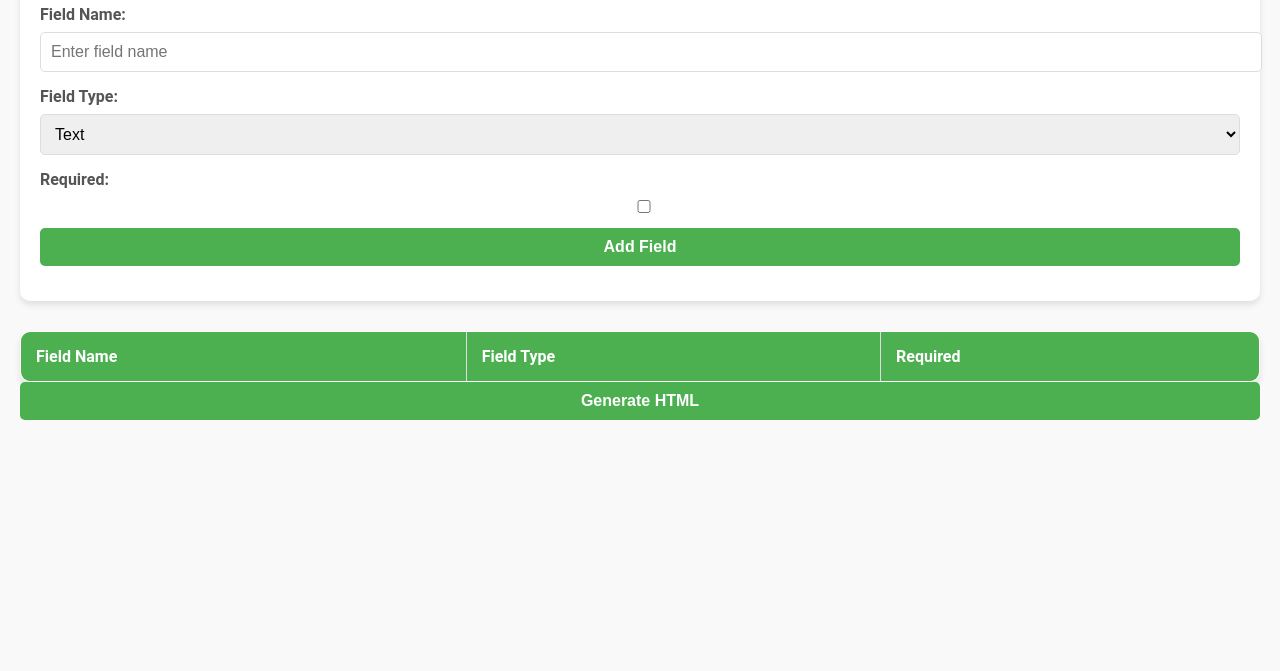
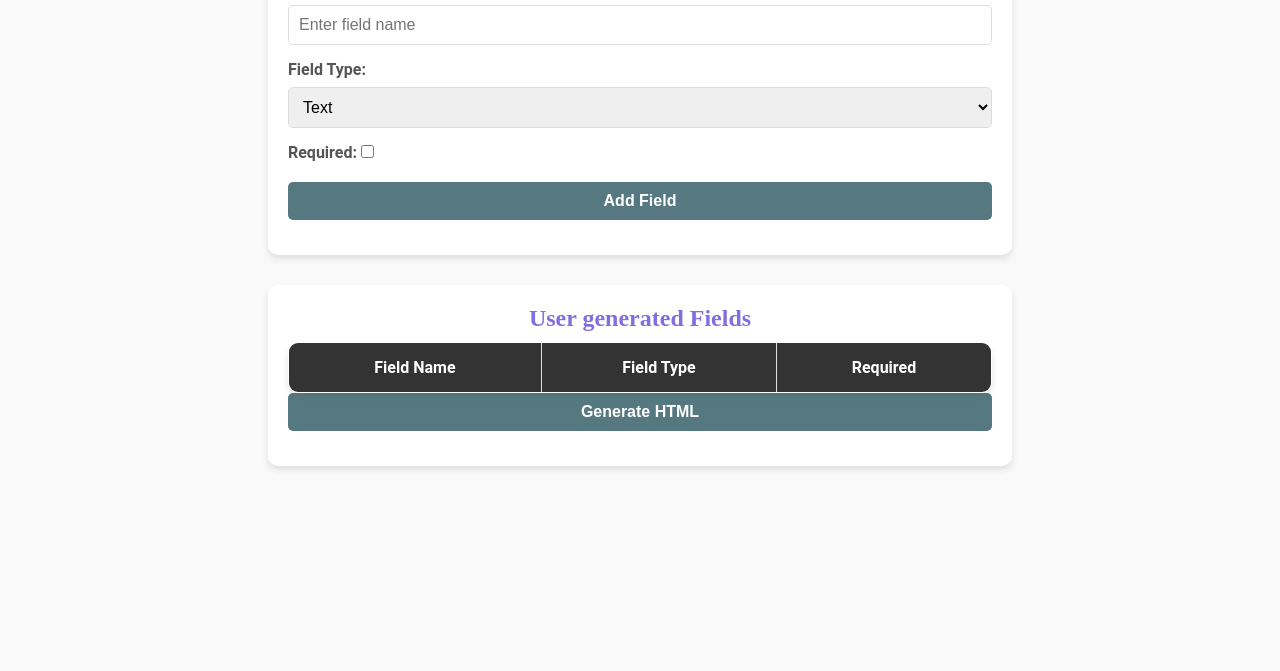
Before and after one commit to ChetanChaudhary07/Assignment, a plain HTML site: page index.html in a window 1280 px wide. Shown: the part 129-800 px from the top of the page. Drawn offline with Linux system fonts and the light colour scheme.

Commit message:
Fixed UI

```diff
--- a/index.html
+++ b/index.html
@@ -5,6 +5,7 @@
   <meta name="viewport" content="width=device-width, initial-scale=1.0">
   <title>Form Builder</title>
   <link rel="stylesheet" href="style.css">
+  <script src="script.js" defer></script>
 </head>
 <body>
   <h1>Form Builder</h1>
@@ -25,13 +26,15 @@
       <option value="radio">Radio</option>
     </select>
 
-    <label for="isRequired">Required:</label>
+    <label for="isRequired" id="isRequiredLabel">Required:</label>
     <input type="checkbox" id="isRequired">
 
     <button onclick="addField()">Add Field</button>
   </div>
 
   <!-- Table for Added Fields -->
+  <div class="Respective-HTML">
+    <h3>User generated Fields</h3>
     <table id="fieldTable">
      <thead>
        <tr>
@@ -45,6 +48,7 @@
 
      <!-- Button to Generate HTML -->
     <button onclick="generateHTML()">Generate HTML</button>
+  </div>
 
   <!-- Downloadable HTML Output -->
   <div id="generatedHTML" style="display: none;">
@@ -52,7 +56,5 @@
     <pre id="htmlOutput"></pre>
     <button id="downloadBtn">Download HTML</button>
   </div>
-
-  <script src="script.js"></script>
 </body>
 </html>
--- a/style.css
+++ b/style.css
@@ -1,3 +1,8 @@
+*{
+  box-sizing: border-box;
+  margin : 0px;
+  padding: 0px;
+}
 body {
   font-family: 'Roboto', Arial, sans-serif;
   padding: 20px;
@@ -7,18 +12,30 @@ body {
 }
 
 h1 {
+  font-family:'Times New Roman', Times, serif;
   text-align: center;
-  color: #4CAF50;
+  color: #806fdf;
   font-size: 2.5rem;
   margin-bottom: 20px;
 }
 
-.form-builder {
+h3{
+  font-family:'Times New Roman', Times, serif;
+  text-align: center;
+  color: #806fdf;
+  font-size: 1.5rem;
+  margin-bottom: 10px;
+}
+
+.form-builder, .Respective-HTML {
   background-color: #fff;
   padding: 20px;
   border-radius: 10px;
   box-shadow: 0 4px 6px rgba(0, 0, 0, 0.1);
+  margin: auto;
   margin-bottom: 30px;
+  width: 60%;
+  align-self: center;
 }
 
 label {
@@ -37,8 +54,17 @@ input, select, button {
   font-size: 1rem;
 }
 
+#isRequiredLabel{
+  display: inline-block;
+  margin-bottom: 20px;
+}
+#isRequired{
+  width: auto;
+  /* margin-left: 42%; */
+}
+
 button {
-  background-color: #4CAF50;
+  background-color: #2d5863cd;
   color: white;
   border: none;
   cursor: pointer;
@@ -63,16 +89,28 @@ table, th, td {
   border: 1px solid #ddd;
 }
 
-th, td {
+th {
   padding: 15px;
-  text-align: left;
+  text-align: center;
+  font-size: 1rem;
+  color: #333;
+}
+
+td {
+  padding: 10px;
+  text-align: center;
   font-size: 1rem;
   color: #333;
 }
 
 th {
-  background-color: #4CAF50;
+  background-color: #333;
   color: white;
+  /* margin-bottom: 1px; */
+}
+
+thead{
+  margin-bottom: 10px;
 }
 
 #generatedHTML {
@@ -81,6 +119,9 @@ th {
   border-radius: 10px;
   box-shadow: 0 4px 6px rgba(0, 0, 0, 0.1);
   margin-top: 20px;
+  width: 60%;
+  align-self: center;
+  margin: auto;
 }
 
 #htmlOutput {
```
Also changed, not shown: script.js (indentation only). Lines whose indentation alone changed are shown as unchanged.
